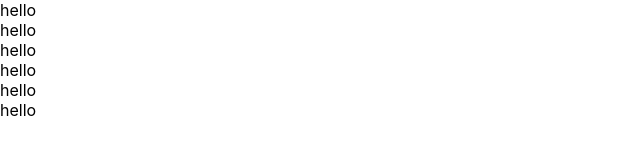
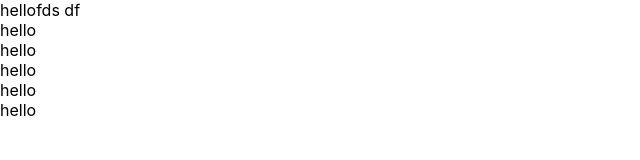
Before and after one commit to Bigon4ik/kabzda, a React (Create React App) app: page / in a window 1280 px wide. Shown: the top 160 px of the page, without its empty margins (0-640 px from the left). Built offline with nearby package versions, Linux system fonts and the light colour scheme.

Commit message:
first commit

```diff
--- a/src/Acordion.tsx
+++ b/src/Acordion.tsx
@@ -5,7 +5,7 @@ import './App.css';
 function App() {
   return (
     <div >
-     hello
+     hellofds df
     </div>
   );
 }
```
